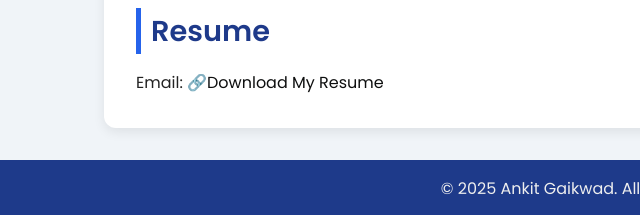
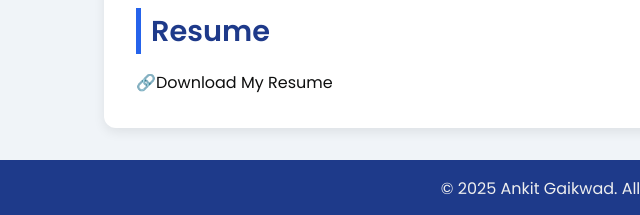
Before and after one commit to ankit12222678768/Portfolio_Ankit, a plain HTML site: page index.html in a window 1280 px wide. Shown: the part 2044-2259 px from the top of the page, 36-676 px from the left. Drawn offline with Linux system fonts and the light colour scheme.

Commit message:
Update index.html

```diff
--- a/index.html
+++ b/index.html
@@ -289,7 +289,7 @@
 
   <section id="Resume">
     <h2>Resume</h2>
-    <p>Email: <a href="https://drive.google.com/file/d/114YNLhmZq9v7rCQ3H0PWRxSLo7Smv_oM/view?usp=sharing">🔗Download My Resume</a></p>
+    <p><a href="https://drive.google.com/file/d/114YNLhmZq9v7rCQ3H0PWRxSLo7Smv_oM/view?usp=sharing">🔗Download My Resume</a></p>
 
   </section>
 
```
